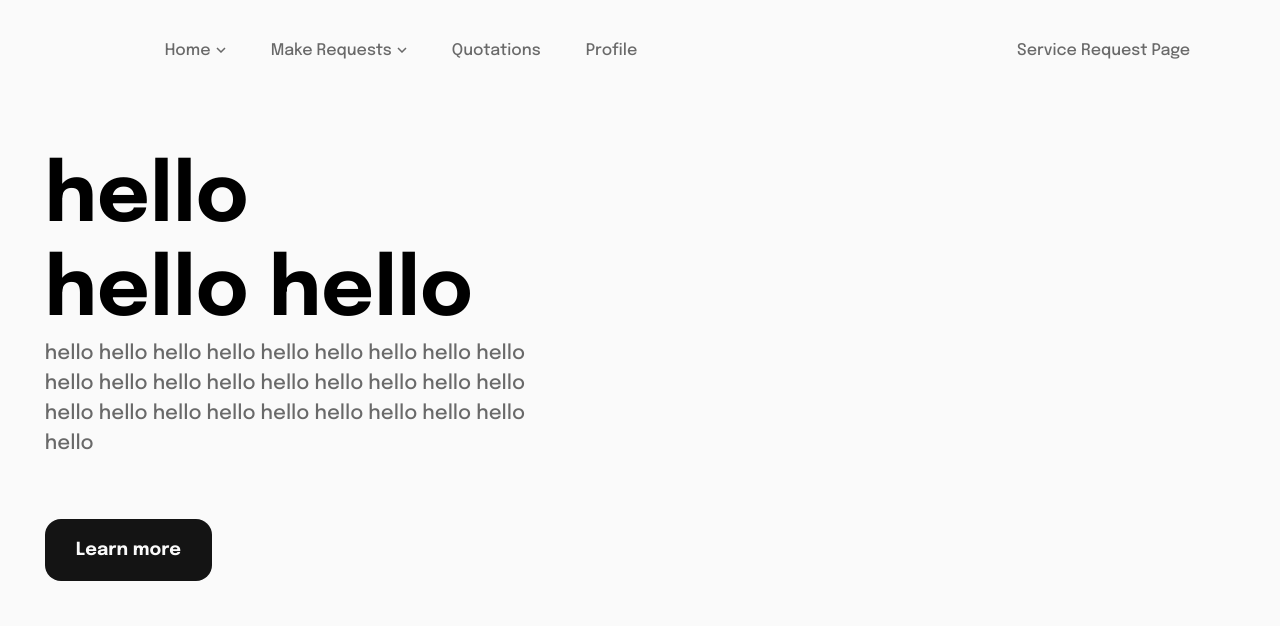
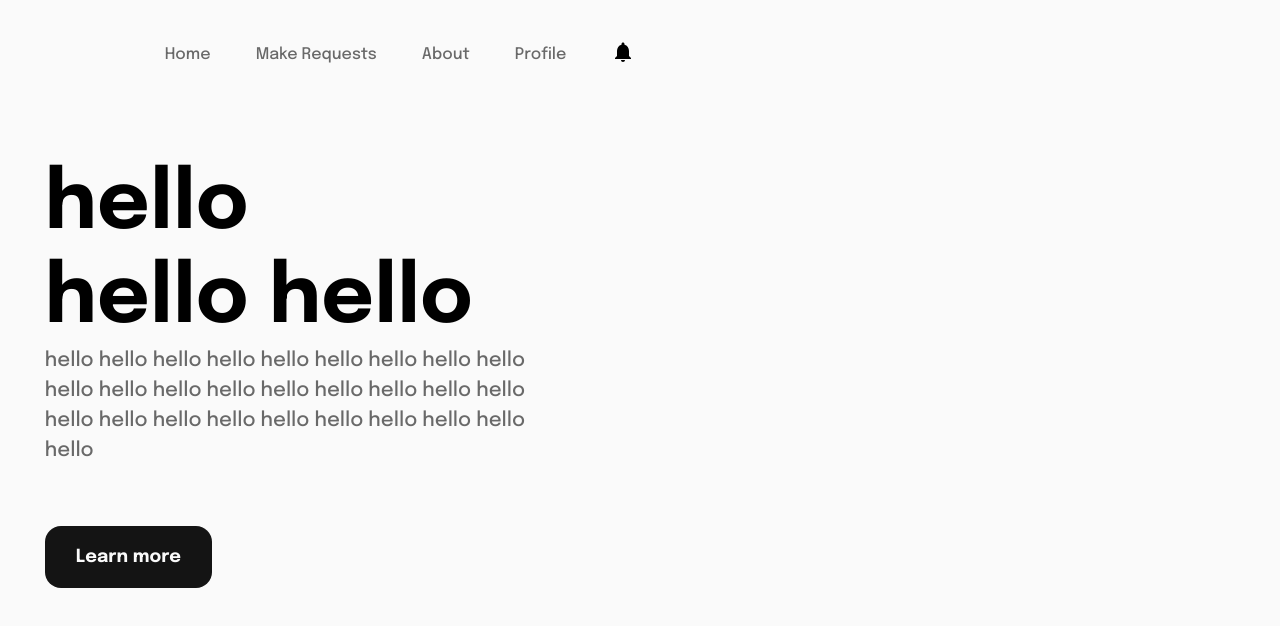
Before and after one commit to sarang2551/tenantFrontend, a React (Create React App) app: page / in a window 1280 px wide. Shown: the top 626 px of the page. Built offline with nearby package versions, Linux system fonts and the light colour scheme.

Commit message:
Added back the Notification Icon to navBar

```diff
--- a/src/components/headers/NavBar.js
+++ b/src/components/headers/NavBar.js
@@ -1,12 +1,12 @@
 import React,{useState} from 'react';
-import {
-Nav,
-NavLink,
-Bars,
-NavMenu,
-NavBtn,
-NavBtnLink,
-} from './NavElements';
+// import {
+// Nav,
+// NavLink,
+// Bars,
+// NavMenu,
+// NavBtn,
+// NavBtnLink,
+// } from './NavElements';
 import NotifBar from '../notifBar/NotifBar';
 import tableIcons from '../tenantComponents/MaterialIconComponents';
 import "./assets/css/style.css"
@@ -16,46 +16,37 @@ const Navbar = () => {
     const  [notifOpen, setNotifOpen] = useState(false)
     const toggleNotifBar = () =>{
         setNotifOpen(!notifOpen);
-        console.log(notifOpen)
     }
     return (
+        <>
         <nav className="nav flex-between">
       <div className="nav__menu-wrapper flex">
-
         <div className="nav__menu flex-between">
           <div className="nav__menu-list flex">
-            <div className="nav__item nav__item--dropdown">
+            <div className="nav__item">
               <a href="/" className="nav__link">Home</a>
-
-              <div className="nav__dropdown with-icons">
-              </div>
-            </div>
-            <div className="nav__item nav__item--dropdown">
-              <a href="#" className="nav__link">Make Requests</a>
-
-
             </div>
             <div className="nav__item">
-              <a href="#" className="nav__link">Quotations</a>
+              <a href="/serviceTicketPage" className="nav__link">Make Requests</a>
+            </div>
+            <div className="nav__item">
+              <a href="/about" className="nav__link">About</a>
             </div>
             <div className="nav__item">
               <a href="#" className="nav__link">Profile</a>
             </div>
-          </div>
-          <div className="nav__item">
-              <a href="/serviceTicketPage" className="nav__link">Service Request Page</a>
-
-
+            <div className="nav__item">
+            <tableIcons.Notifications onClick={toggleNotifBar} style={notifOpen ? { color: 'lightgreen' } : {}}/>
+            </div>
+            </div>
             </div>
         </div>
-      </div>
 
-      <div className="nav__overlay"></div>
-    </nav>
+        </nav>
+        {notifOpen && <NotifBar props={notifOpen}/>}
+        </>
+
     )
-
-
-
 };
 
 export default Navbar;
```
